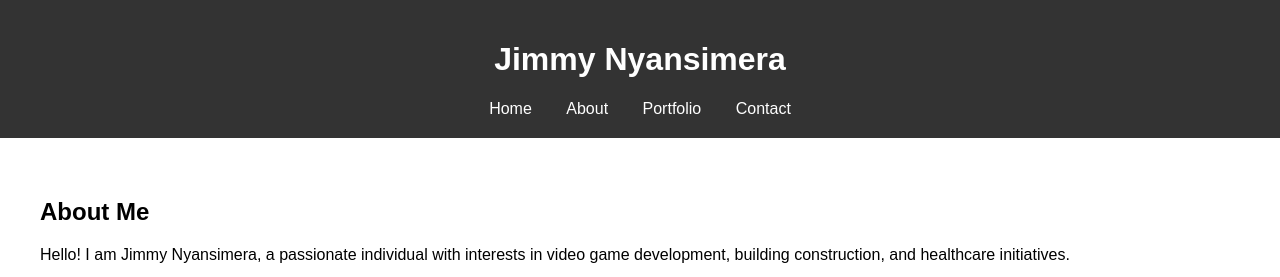
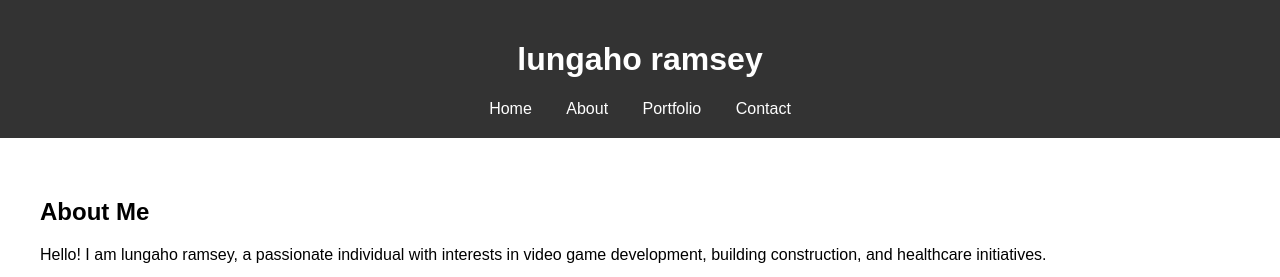
Before and after one commit to kingzeyram/learningcurve1, a plain HTML site: page web design qsn 1.html in a window 1280 px wide. Shown: the top 277 px of the page. Drawn offline with Linux system fonts and the light colour scheme.

Commit message:
Update web design qsn 1.html

```diff
--- a/web design qsn 1.html
+++ b/web design qsn 1.html
@@ -3,7 +3,7 @@
 <head>
     <meta charset="UTF-8">
     <meta name="viewport" content="width=device-width, initial-scale=1.0">
-    <title>Jimmy Nyansimera - Portfolio</title>
+    <title>Lungaho ramsey - Portfolio</title>
     <style>
         body { font-family: Arial, sans-serif; margin: 0; padding: 0; }
         header { background-color: #333; color: white; padding: 20px; text-align: center; }
@@ -19,7 +19,7 @@
 </head>
 <body>
     <header>
-        <h1>Jimmy Nyansimera</h1>
+        <h1>lungaho ramsey</h1>
         <nav>
             <a href="#home">Home</a>
             <a href="#about">About</a>
@@ -30,7 +30,7 @@
     <section id="about">
         <h2>About Me</h2>
         <div class="about">
-            <p>Hello! I am Jimmy Nyansimera, a passionate individual with interests in video game development, building construction, and healthcare initiatives.</p>
+            <p>Hello! I am lungaho ramsey, a passionate individual with interests in video game development, building construction, and healthcare initiatives.</p>
             <img src="c:\Users\voke\Pictures\Screenshots\Screenshot (12).png" alt="Jimmy Nyansimera">
         </div>
     </section>
```
